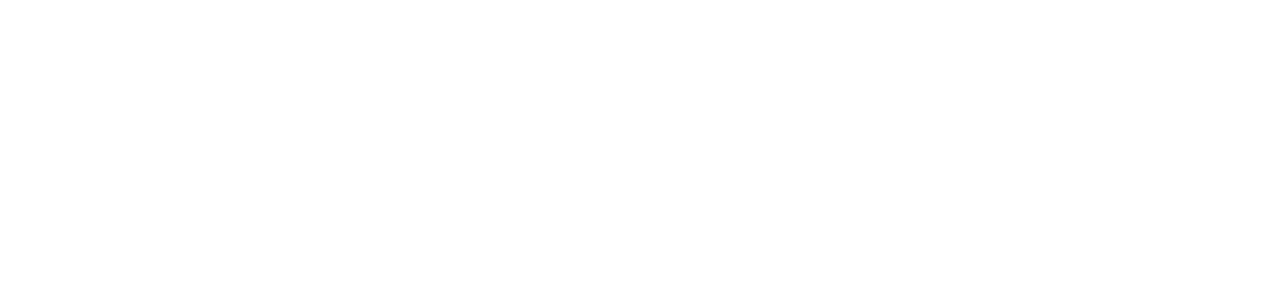
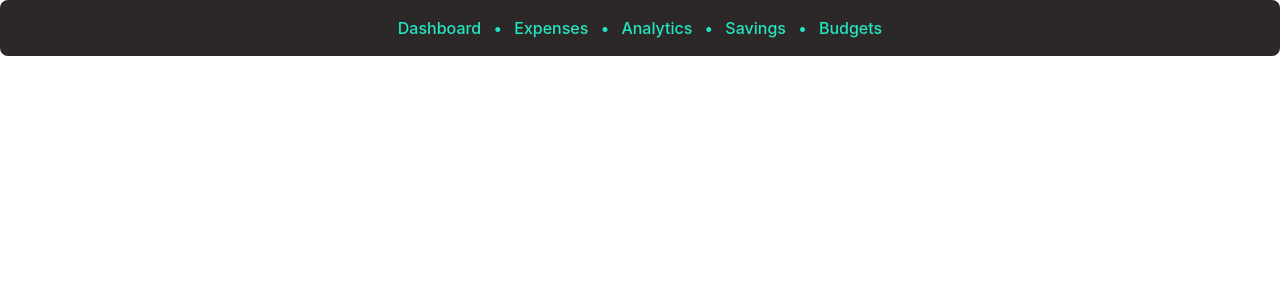
Before and after one commit to Haripriya-Agrawal/Personal-Finance-Manager, a React (Vite) app in the folder frontend/: page /analytics in a window 1280 px wide. Before the commit this address had no page. Shown: the top 300 px of the page. Built offline with nearby package versions, Linux system fonts and the light colour scheme.

Commit message:
Updated frontend: <Added Analytics Page>

```diff
--- a/frontend/src/App.jsx
+++ b/frontend/src/App.jsx
@@ -4,6 +4,7 @@
 import Dashboard from './pages/Dashboard'; // Replace with your actual file path
 import SignupPage from './pages/SignupPage'; // Replace with your actual file path
 import Expenses from './pages/Expenses';
+import Analytics from './pages/Analytics';
 
 import './App.css';
 
@@ -21,6 +22,10 @@
         <Route path="/dashboard" element={<Dashboard />} />
 
         <Route path="/expenses" element={<Expenses />} />
+
+        <Route path="/analytics" element={<Analytics/>} />
+
+
       </Routes>
     </Router>
   );
--- a/frontend/src/components/Navbar.jsx
+++ b/frontend/src/components/Navbar.jsx
@@ -1,6 +1,7 @@
 import React from "react";
 import Dashboard from "../pages/Dashboard";
 import Expenses from "../pages/Expenses";
+import Analytics from "../pages/Analytics";
 
 const Navbar = () => {
   return (
@@ -10,7 +11,7 @@
         <span className="mx-1">•</span>
         <a href="Expenses" className="hover:underline text-text">Expenses</a>
         <span className="mx-1">•</span>
-        <a href="#" className="hover:underline text-text">Analytics</a>
+        <a href="Analytics" className="hover:underline text-text">Analytics</a>
         <span className="mx-1">•</span>
         <a href="#" className="hover:underline text-text">Savings</a>
         <span className="mx-1">•</span>
--- /dev/null
+++ b/frontend/src/pages/Analytics.jsx
@@ -0,0 +1,18 @@
+import React from "react";
+import Navbar from "../components/Navbar";
+
+const Analytics=()=>{
+    return(
+
+        <div className="container">
+
+
+            <div className="Navbar"><Navbar/></div>
+
+        </div>
+
+
+    );
+};
+
+export default Analytics;
```
